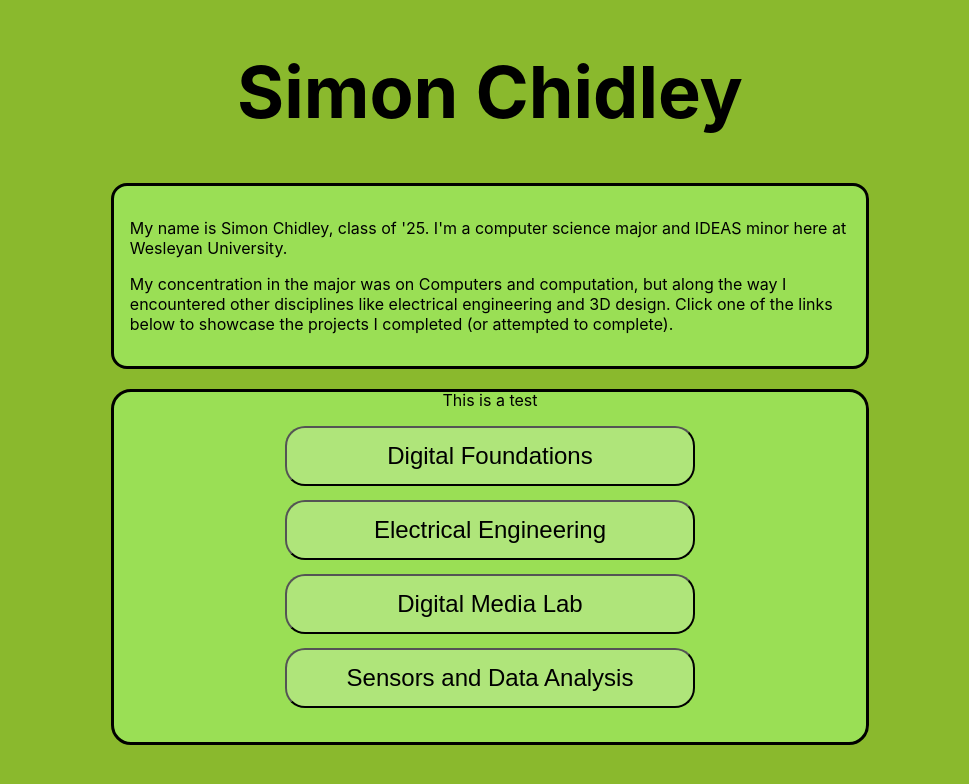
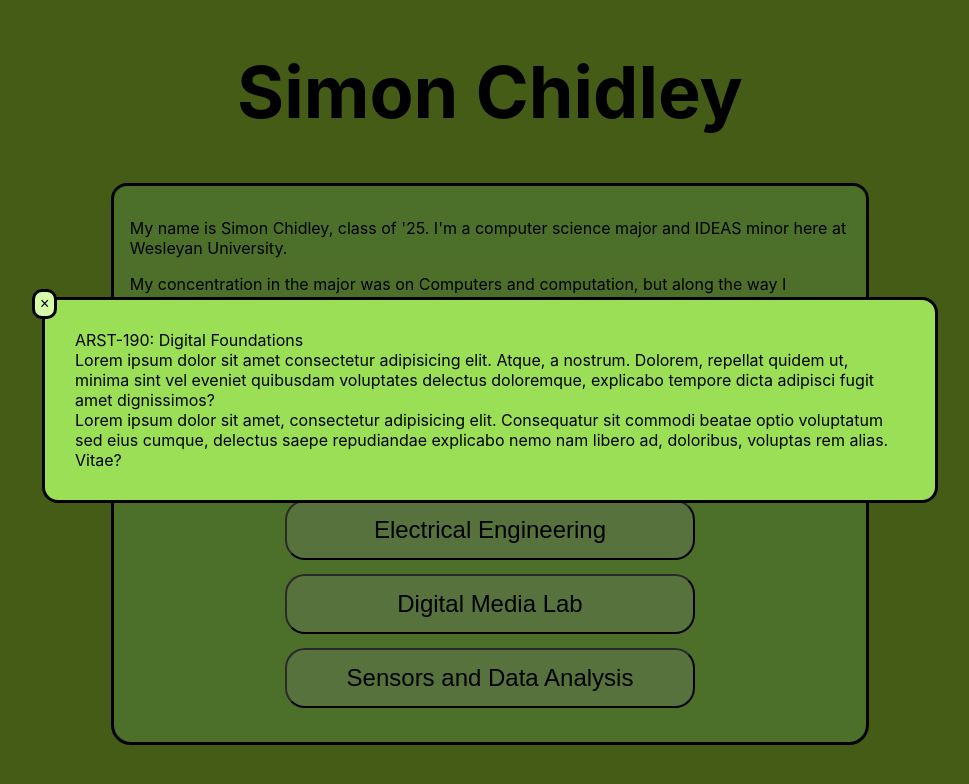
Before and after one commit to SimChid/ideas-portfolio, a React (Create React App) app: page / in a window 1280 px wide. Both pictures are taken after a click on the button "Digital Foundations". Shown: the top 784 px of the page, without its empty margins (150-1119 px from the left). Built offline with nearby package versions, Linux system fonts and the light colour scheme.

Commit message:
modal style configured

```diff
--- a/src/index.css
+++ b/src/index.css
@@ -22,6 +22,7 @@
   margin-bottom: 20px;
   border-color: black;
   border-style: solid;
+  cursor: default;
 }
 
 .name {
@@ -31,6 +32,7 @@
   font-size: 36px;
   color: black;
   transition: color 0.75s ease;
+  cursor:default;
 }
 
 .name:hover {
--- /dev/null
+++ b/src/views/df.js
@@ -0,0 +1,23 @@
+import './modal.css';
+
+function Df({ close }) {
+    return (
+        <div className="modal">
+            <button className="close" onClick={close}>
+                &times;
+            </button>
+            <div className="header">ARST-190: Digital Foundations</div>
+            <div className="content">
+                Lorem ipsum dolor sit amet consectetur adipisicing elit. Atque, a nostrum.
+                Dolorem, repellat quidem ut, minima sint vel eveniet quibusdam voluptates
+                delectus doloremque, explicabo tempore dicta adipisci fugit amet dignissimos?
+                <br />
+                Lorem ipsum dolor sit amet, consectetur adipisicing elit. Consequatur sit
+                commodi beatae optio voluptatum sed eius cumque, delectus saepe repudiandae
+                explicabo nemo nam libero ad, doloribus, voluptas rem alias. Vitae?
+            </div>
+        </div>
+    );
+}
+
+export default Df;
--- /dev/null
+++ b/src/views/dml.js
@@ -0,0 +1,23 @@
+import './modal.css';
+
+function Dml({ close }) {
+    return (
+        <div className="modal">
+            <button className="close" onClick={close}>
+                &times;
+            </button>
+            <div className="header">IDEA-285: Digital Media Lab</div>
+            <div className="content">
+                Lorem ipsum dolor sit amet consectetur adipisicing elit. Atque, a nostrum.
+                Dolorem, repellat quidem ut, minima sint vel eveniet quibusdam voluptates
+                delectus doloremque, explicabo tempore dicta adipisci fugit amet dignissimos?
+                <br />
+                Lorem ipsum dolor sit amet, consectetur adipisicing elit. Consequatur sit
+                commodi beatae optio voluptatum sed eius cumque, delectus saepe repudiandae
+                explicabo nemo nam libero ad, doloribus, voluptas rem alias. Vitae?
+            </div>
+        </div>
+    );
+}
+
+export default Dml;
--- /dev/null
+++ b/src/views/ee.js
@@ -0,0 +1,23 @@
+import './modal.css';
+
+function Ee({ close }) {
+    return (
+        <div className="modal">
+            <button className="close" onClick={close}>
+                &times;
+            </button>
+            <div className="header">IDEA-175: Introduction to Electrical Design & Engineering</div>
+            <div className="content">
+                Lorem ipsum dolor sit amet consectetur adipisicing elit. Atque, a nostrum.
+                Dolorem, repellat quidem ut, minima sint vel eveniet quibusdam voluptates
+                delectus doloremque, explicabo tempore dicta adipisci fugit amet dignissimos?
+                <br />
+                Lorem ipsum dolor sit amet, consectetur adipisicing elit. Consequatur sit
+                commodi beatae optio voluptatum sed eius cumque, delectus saepe repudiandae
+                explicabo nemo nam libero ad, doloribus, voluptas rem alias. Vitae?
+            </div>
+        </div>
+    );
+}
+
+export default Ee;
--- /dev/null
+++ b/src/views/modal.css
@@ -0,0 +1,36 @@
+.modal{
+    background-color: rgb(154, 223, 85);
+    padding: 30px;
+    border-style: solid;
+    border-radius: 16px;
+}
+
+.modal > .close {
+    cursor: pointer;
+    border: solid;
+    position: absolute;
+    left: -10px;
+    top: -8px;
+    padding: 3px 5px;
+    border-radius: 10px;
+    font-size: 16px;
+    background-color: rgb(212, 252, 171);
+    transition: background-color 0.3s ease;
+}
+
+.modal > .close:hover{
+    background-color: rgb(140, 185, 95);
+    transition: background-color 0.3s ease;
+}
+
+/* Figure this stuff out later :) */
+/* .popup-content {
+    transform: scale(0.8);
+    opacity: 0;
+    transition: all 0.3s ease;
+}
+
+.popup-content[data-popup = 'true'] {
+    transform: scale(1);
+    opacity: 1;
+} */
--- a/src/views/modalmenu.css
+++ b/src/views/modalmenu.css
@@ -28,3 +28,8 @@
   background-color: rgb(140, 185, 95);
   transition: background-color 0.3s ease;
 }
+
+Popup{
+  width: 70%;
+  height: 90%;
+}
--- a/src/views/modalmenu.js
+++ b/src/views/modalmenu.js
@@ -1,5 +1,10 @@
+import React from 'react';
 import Popup from 'reactjs-popup';
 import './modalmenu.css';
+import Df from './df.js';
+import Ee from './ee.js';
+import Dml from './dml.js';
+import Sda from './sda.js';
 
 function Menu() {
     return(
@@ -8,44 +13,40 @@
                 <Popup
                     trigger = {<button className = 'button'>Digital Foundations</button>}
                     modal
+                    contentStyle={{ width: "70%" }}
+                    overlayStyle={{ background: "rgba(0, 0, 0, 0.5)" }}
                 >
-                    <div>
-                        This is a test
-                    </div>
-
+                    {close => <Df close = {close}/>}
                 </Popup>
             </li>
             <li>
                 <Popup
                     trigger = {<button className = 'button'>Electrical Engineering</button>}
                     modal
+                    contentStyle={{ width: "70%" }}
+                    overlayStyle={{ background: "rgba(0, 0, 0, 0.5)" }}
                 >
-                    <div>
-                        This is another test
-                    </div>
-
+                   {close => <Ee close = {close}/>}
                 </Popup>
             </li>
             <li>
                 <Popup
                     trigger = {<button className = 'button'>Digital Media Lab</button>}
                     modal
+                    contentStyle={{ width: "70%" }}
+                    overlayStyle={{ background: "rgba(0, 0, 0, 0.5)" }}
                 >
-                    <div>
-                        Yet another test!
-                    </div>
-
+                    {close => <Dml close = {close}/>}
                 </Popup>
             </li>
             <li>
                 <Popup
                     trigger = {<button className = 'button'>Sensors and Data Analysis</button>}
                     modal
+                    contentStyle={{ width: "70%" }}
+                    overlayStyle={{ background: "rgba(0, 0, 0, 0.5)" }}
                 >
-                    <div>
-                        Voila!
-                    </div>
-
+                    {close => <Sda close = {close}/>}
                 </Popup>
             </li>
         </ul>
--- /dev/null
+++ b/src/views/sda.js
@@ -0,0 +1,23 @@
+import './modal.css';
+
+function Sda({ close }) {
+    return (
+        <div className="modal">
+            <button className="close" onClick={close}>
+                &times;
+            </button>
+            <div className="header">IDEA-215: Sensors, Measurement, and Data Analysis</div>
+            <div className="content">
+                Lorem ipsum dolor sit amet consectetur adipisicing elit. Atque, a nostrum.
+                Dolorem, repellat quidem ut, minima sint vel eveniet quibusdam voluptates
+                delectus doloremque, explicabo tempore dicta adipisci fugit amet dignissimos?
+                <br />
+                Lorem ipsum dolor sit amet, consectetur adipisicing elit. Consequatur sit
+                commodi beatae optio voluptatum sed eius cumque, delectus saepe repudiandae
+                explicabo nemo nam libero ad, doloribus, voluptas rem alias. Vitae?
+            </div>
+        </div>
+    );
+}
+
+export default Sda;
```
